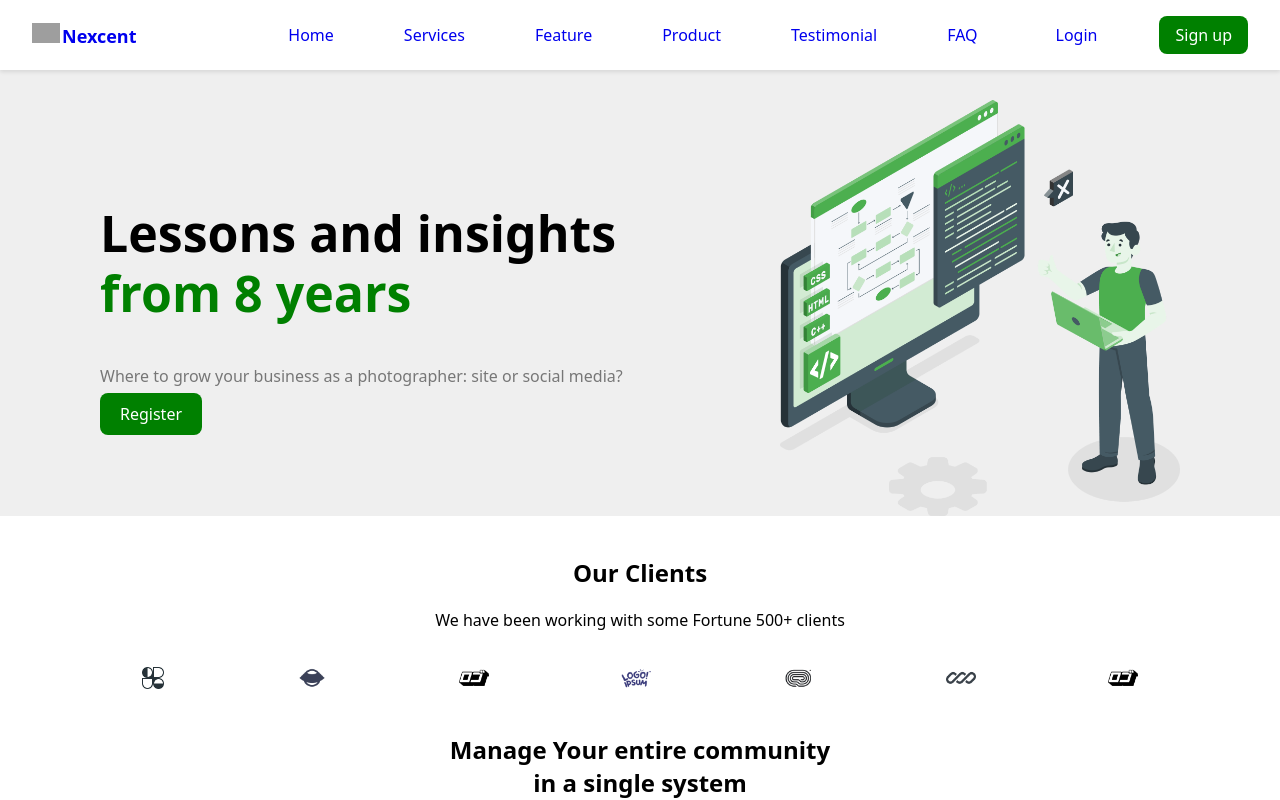
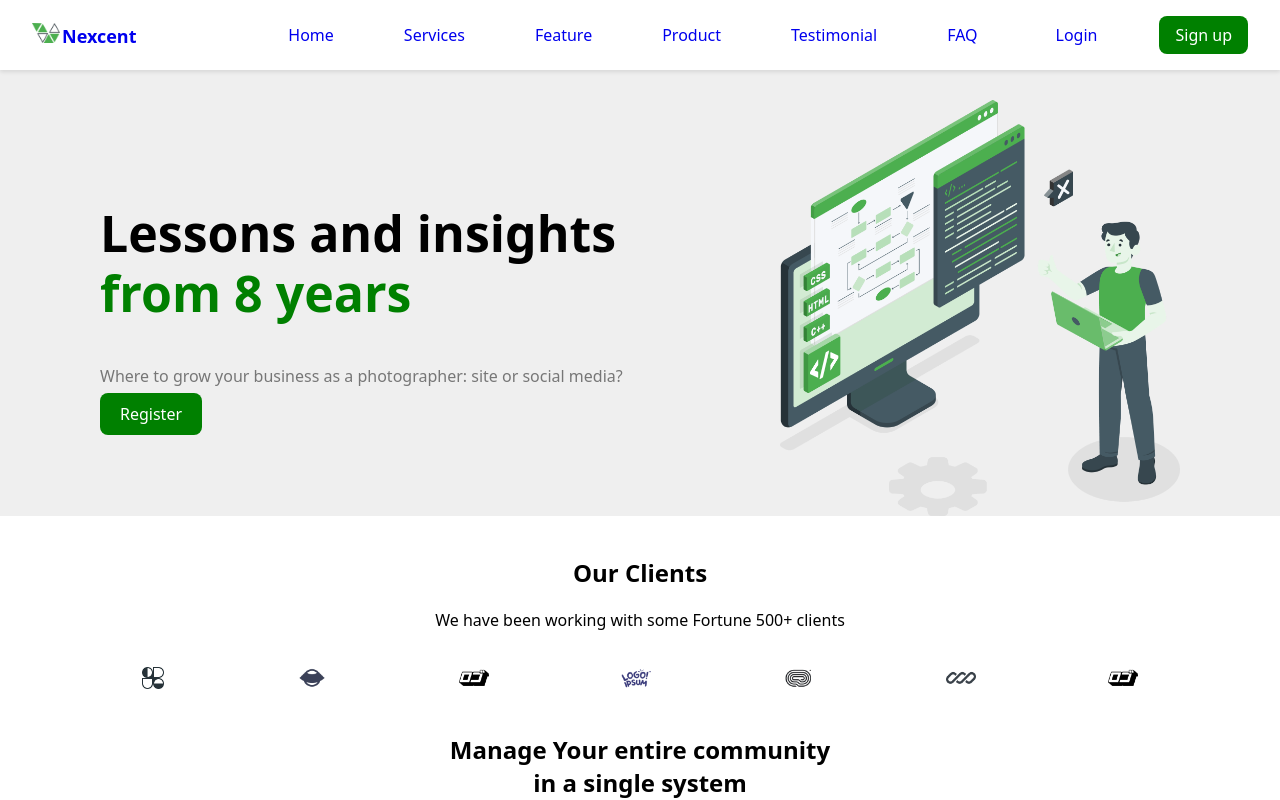
Before and after one commit to Ade-Tiger1/react-landing-page, a React (Vite) app: page /#/ in a window 1280 px wide. Shown: the top 800 px of the page. Built offline with nearby package versions, Linux system fonts and the light colour scheme; grey boxes are pictures that could not be loaded.

Commit message:
modified Home.jsx

```diff
--- a/src/pages/home/Home.jsx
+++ b/src/pages/home/Home.jsx
@@ -27,7 +27,7 @@ const Home = () => {
         <header>
             <div className='nav-logo'>
                 <Link to="#">
-                <img src="/react-landing-page/react-landing-page/images/navicon.png" alt='Nexcent Logo' />
+                <img src="/react-landing-page/images/navicon.png" alt='Nexcent Logo' />
                 <span>Nexcent</span>
                 </Link>
             </div>
```
